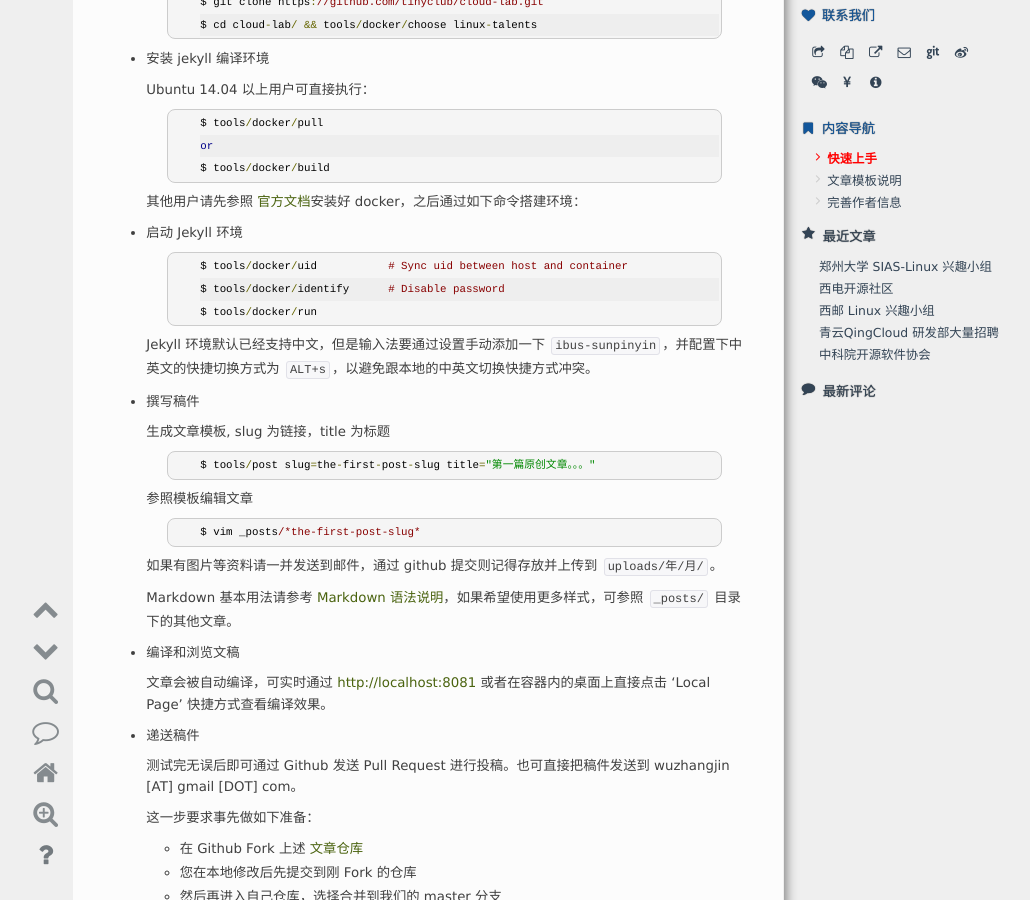
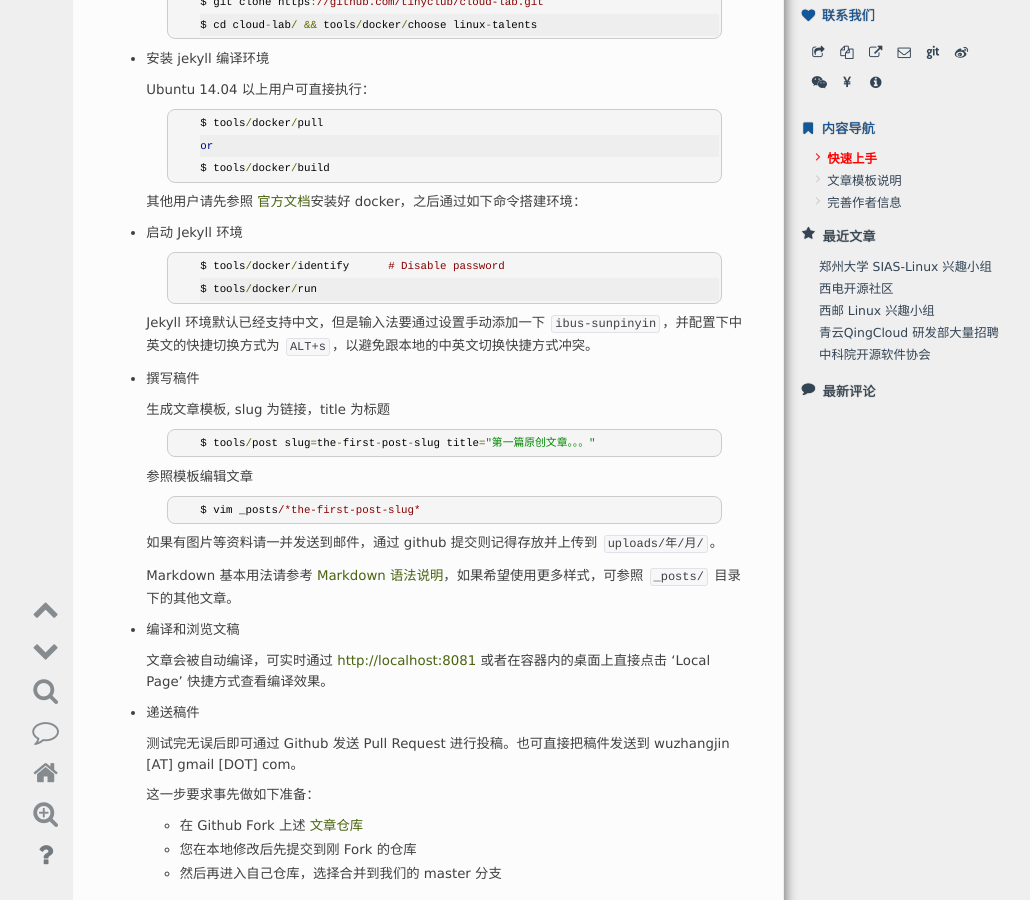
Before and after one commit to lzufalcon/linux-talents.github.io, a Jekyll site: the page built from pages/post.md, in a window 1280 px wide and 900 px high, scrolled down 473 px. Shown: the whole window, without its empty margins (88-1118 px from the left). Built offline with Jekyll 4.4.1, drawn with Linux system fonts in a browser that asks for light colours; comment, search, counter and statistics services are not loaded.

Commit message:
pages: post: Remove the uid tool
Signed-off-by: Wu Zhangjin <wuzhangjin@gmail.com>

```diff
--- a/pages/post.md
+++ b/pages/post.md
@@ -35,7 +35,6 @@ Linux Talents 作为一个开放 Linux 人才交流平台，热烈欢迎大家
 
 * 启动 Jekyll 环境
 
-      $ tools/docker/uid           # Sync uid between host and container
       $ tools/docker/identify      # Disable password
       $ tools/docker/run
 
```
